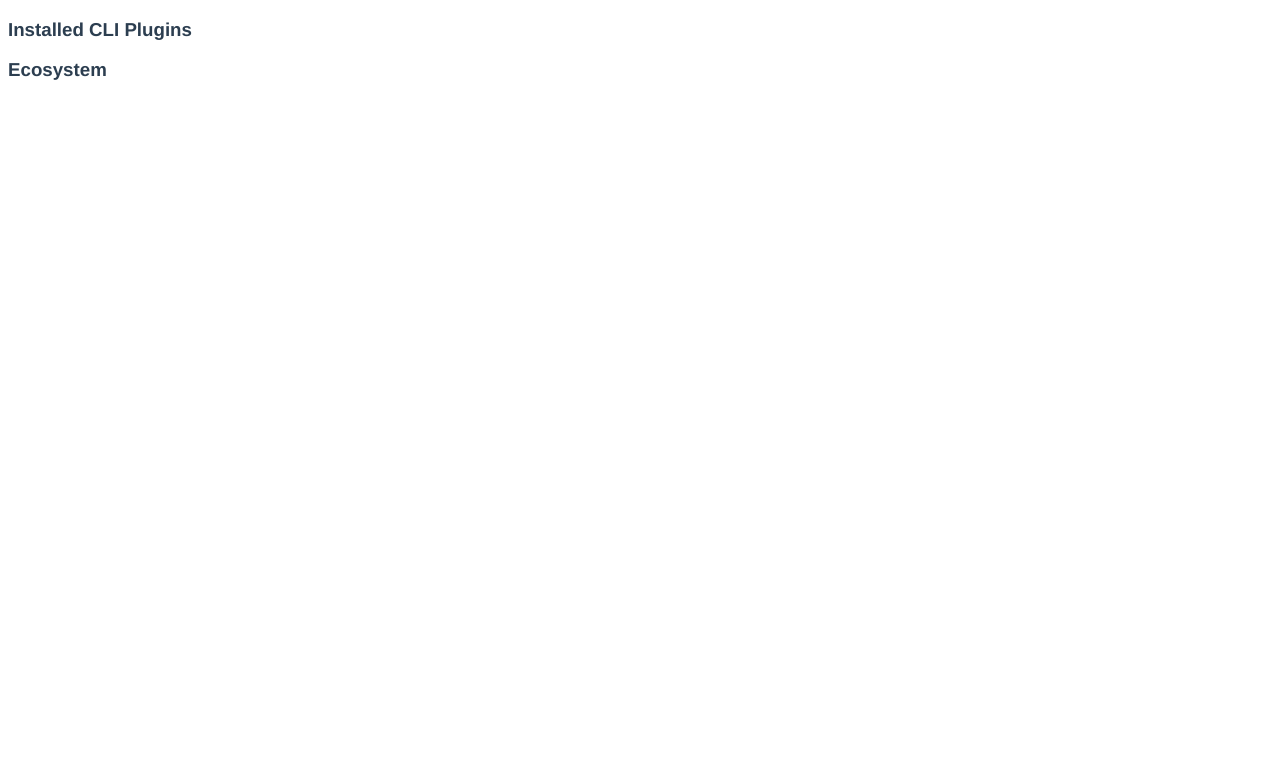
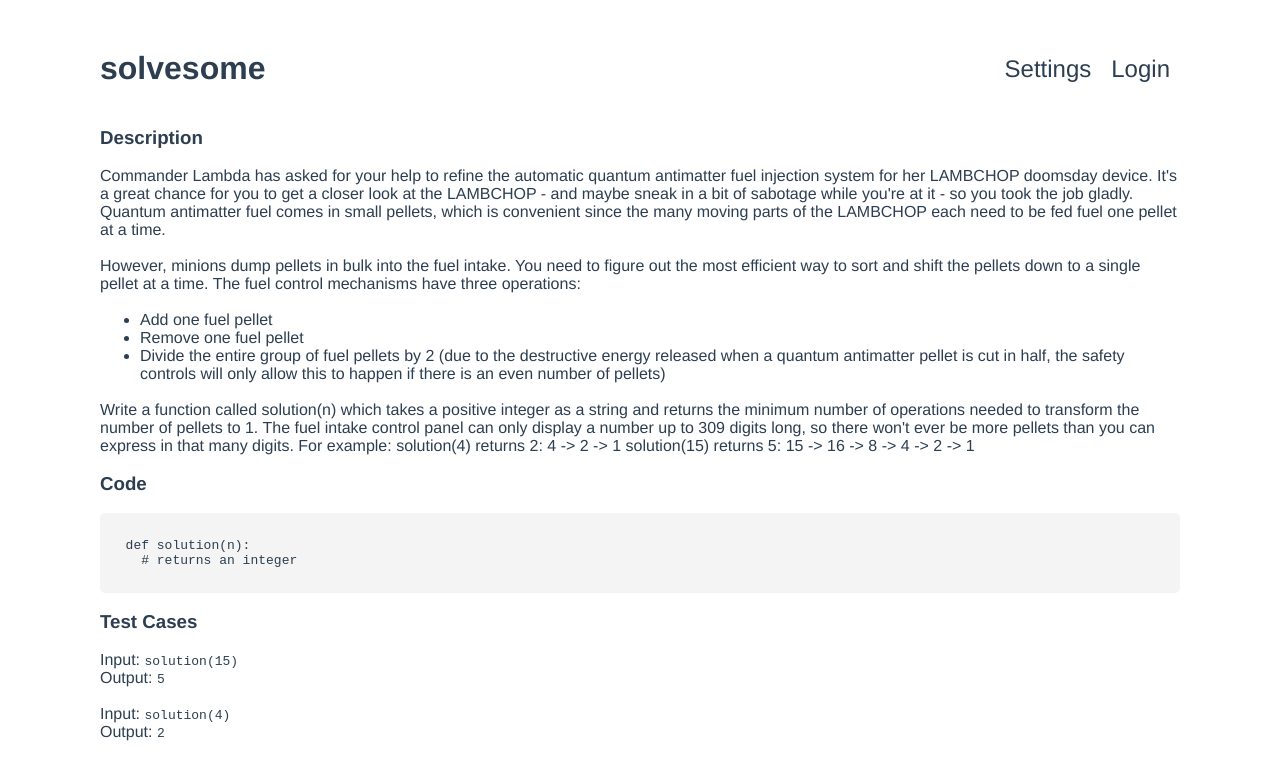
Before and after one commit to dhruvnps/solvesome, a Vue app: page / in a window 1280 px wide. Shown: the top 778 px of the page. Built offline with nearby package versions, Linux system fonts and the light colour scheme.

Commit message:
sample problem

```diff
--- a/src/App.vue
+++ b/src/App.vue
@@ -1,20 +1,31 @@
 <template>
-  <Navbar />
+  <Navigation />
+  <div class="space"></div>
+  <Problem />
 </template>
 
 <script>
-import Navbar from "./components/Navbar.vue";
+import Navigation from "./components/Navigation.vue";
+import Problem from "./components/problem/Description.vue";
 
 export default {
   name: "App",
   components: {
-    Navbar,
+    Navigation,
+    Problem,
   },
 };
 </script>
 
 <style>
+* {
+  margin: 0;
+}
+.space {
+  height: 40px;
+}
 #app {
+  padding: 50px 100px;
   font-family: Avenir, Helvetica, Arial, sans-serif;
   -webkit-font-smoothing: antialiased;
   -moz-osx-font-smoothing: grayscale;
--- a/src/components/Navbar.vue
+++ /dev/null
@@ -1,16 +0,0 @@
-<template>
-  <div>
-    <h3>Installed CLI Plugins</h3>
-    <h3>Ecosystem</h3>
-  </div>
-</template>
-
-<script>
-export default {
-  name: "Navbar",
-  props: {},
-};
-</script>
-
-<style scoped>
-</style>
--- /dev/null
+++ b/src/components/Navigation.vue
@@ -0,0 +1,37 @@
+<template>
+  <div class="bar">
+    <span class="title">solvesome</span>
+    <div class="right">
+      <span>Settings</span>
+      <span>Login</span>
+    </div>
+  </div>
+</template>
+
+<script>
+export default {
+  name: "Navigation",
+};
+</script>
+
+<style scoped>
+div.bar {
+  display: flex;
+  justify-content: space-between;
+  flex-direction: row;
+}
+div.bar .right {
+  display: flex;
+  flex-direction: row;
+  align-items: center;
+}
+div.bar .right span {
+  padding-left: 10px;
+  padding-right: 10px;
+  font-size: x-large;
+}
+span.title {
+  font-weight: bold;
+  font-size: xx-large;
+}
+</style>
--- /dev/null
+++ b/src/components/problem/Description.vue
@@ -0,0 +1,72 @@
+<template>
+  <h3>Description</h3>
+  <br />
+  <p>
+    Commander Lambda has asked for your help to refine the automatic quantum
+    antimatter fuel injection system for her LAMBCHOP doomsday device. It's a
+    great chance for you to get a closer look at the LAMBCHOP - and maybe sneak
+    in a bit of sabotage while you're at it - so you took the job gladly.
+    Quantum antimatter fuel comes in small pellets, which is convenient since
+    the many moving parts of the LAMBCHOP each need to be fed fuel one pellet at
+    a time.
+  </p>
+  <br />
+  <p>
+    However, minions dump pellets in bulk into the fuel intake. You need to
+    figure out the most efficient way to sort and shift the pellets down to a
+    single pellet at a time. The fuel control mechanisms have three operations:
+  </p>
+  <br />
+  <ul>
+    <li>Add one fuel pellet</li>
+    <li>Remove one fuel pellet</li>
+    <li>
+      Divide the entire group of fuel pellets by 2 (due to the destructive
+      energy released when a quantum antimatter pellet is cut in half, the
+      safety controls will only allow this to happen if there is an even number
+      of pellets)
+    </li>
+  </ul>
+  <br />
+  <p>
+    Write a function called solution(n) which takes a positive integer as a
+    string and returns the minimum number of operations needed to transform the
+    number of pellets to 1. The fuel intake control panel can only display a
+    number up to 309 digits long, so there won't ever be more pellets than you
+    can express in that many digits. For example: solution(4) returns 2: 4 -> 2
+    -> 1 solution(15) returns 5: 15 -> 16 -> 8 -> 4 -> 2 -> 1
+  </p>
+  <br />
+
+  <h3>Code</h3>
+  <br />
+  <pre><code>
+  def solution(n):
+    # returns an integer
+  </code></pre>
+  <br />
+
+  <h3>Test Cases</h3>
+  <br />
+  <p>Input: <samp>solution(15)</samp></p>
+  <p>Output: <samp>5</samp></p>
+  <br />
+  <p>Input: <samp>solution(4)</samp></p>
+  <p>Output: <samp>2</samp></p>
+</template>
+
+<script>
+export default {
+  name: "Description",
+  props: {},
+};
+</script>
+
+<style scoped>
+pre code {
+  background-color: #f4f4f4;
+  display: block;
+  padding: 10px;
+  border-radius: 5px;
+}
+</style>
```
Also changed, not shown: src/components/problem/Problem.vue (added, +17 -0 lines).
